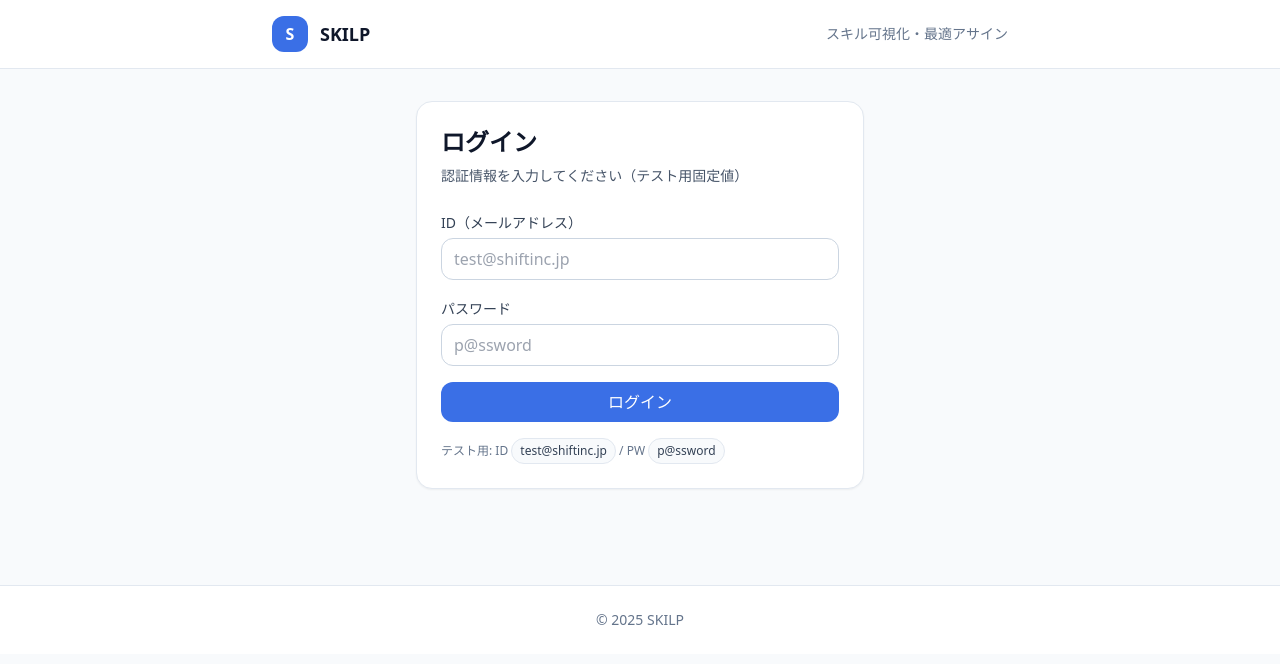
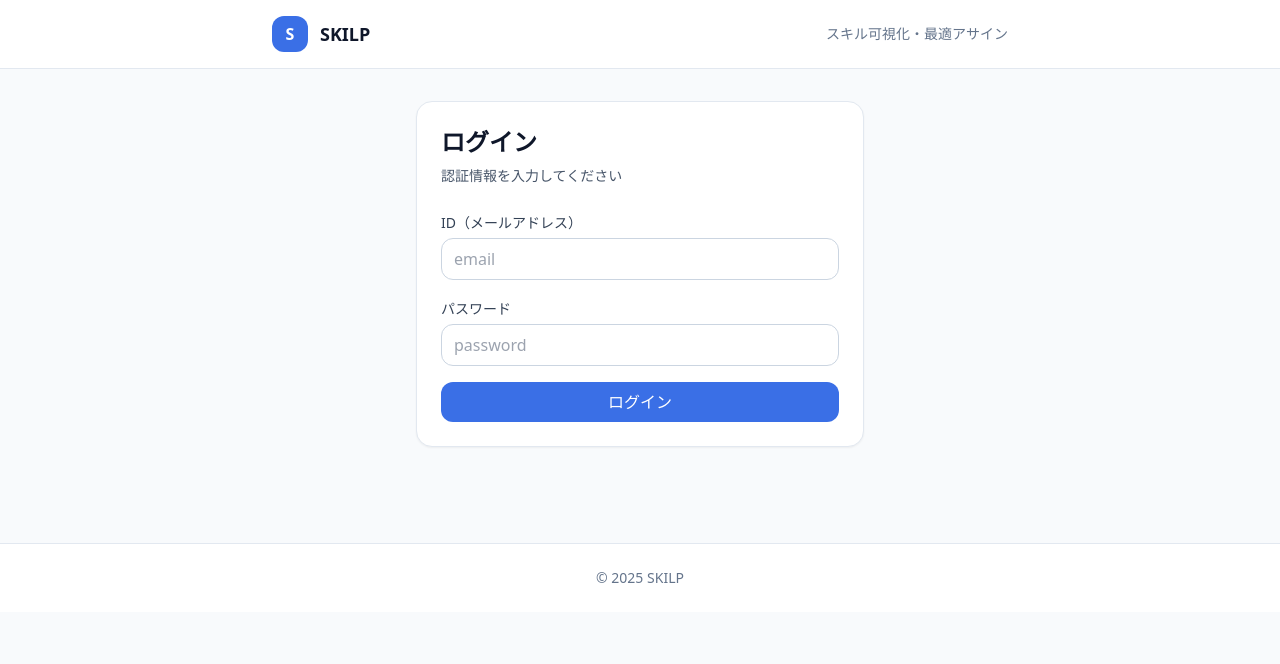
Before and after one commit to yoshicoo/SKILP3, a Next.js app: page /login in a window 1280 px wide. Shown: the top 664 px of the page. Built offline with nearby package versions, Linux system fonts and the light colour scheme.

Commit message:
Update page.tsx

```diff
--- a/app/login/page.tsx
+++ b/app/login/page.tsx
@@ -34,23 +34,20 @@ export default function LoginPage() {
     <div className="max-w-md mx-auto">
       <div className="card p-6">
         <h1 className="text-2xl font-semibold mb-2">ログイン</h1>
-        <p className="text-sm text-slate-600 mb-6">認証情報を入力してください（テスト用固定値）</p>
+        <p className="text-sm text-slate-600 mb-6">認証情報を入力してください</p>
         <form onSubmit={onSubmit} className="space-y-4">
           <div>
             <label className="label">ID（メールアドレス）</label>
-            <input className="input mt-1" type="email" placeholder="test@shiftinc.jp" value={id} onChange={(e) => setId(e.target.value)} required />
+            <input className="input mt-1" type="email" placeholder="email" value={id} onChange={(e) => setId(e.target.value)} required />
           </div>
           <div>
             <label className="label">パスワード</label>
-            <input className="input mt-1" type="password" placeholder="p@ssword" value={password} onChange={(e) => setPassword(e.target.value)} required />
+            <input className="input mt-1" type="password" placeholder="password" value={password} onChange={(e) => setPassword(e.target.value)} required />
           </div>
           {error && <div className="text-sm text-red-600">{error}</div>}
           <button className="btn w-full" disabled={loading}>
             {loading ? "認証中..." : "ログイン"}
           </button>
-          <div className="text-xs text-slate-500">
-            テスト用: ID <span className="badge">test@shiftinc.jp</span> / PW <span className="badge">p@ssword</span>
-          </div>
         </form>
       </div>
     </div>
```
